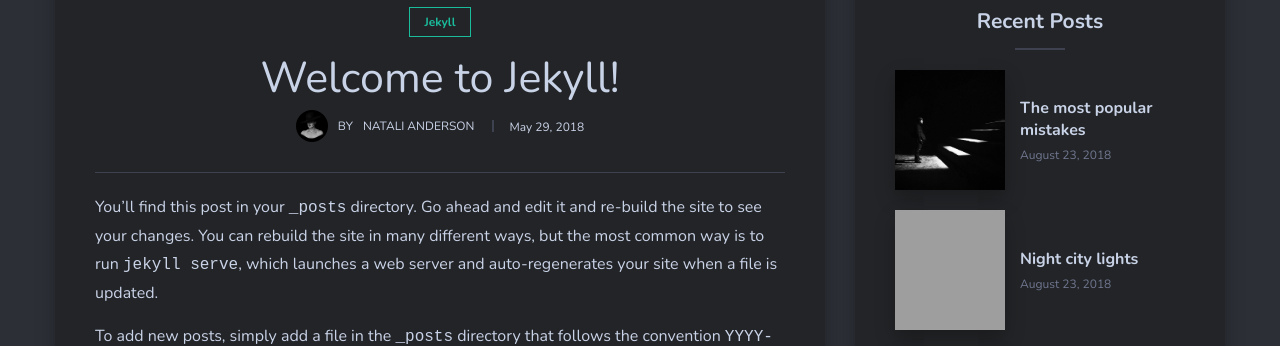
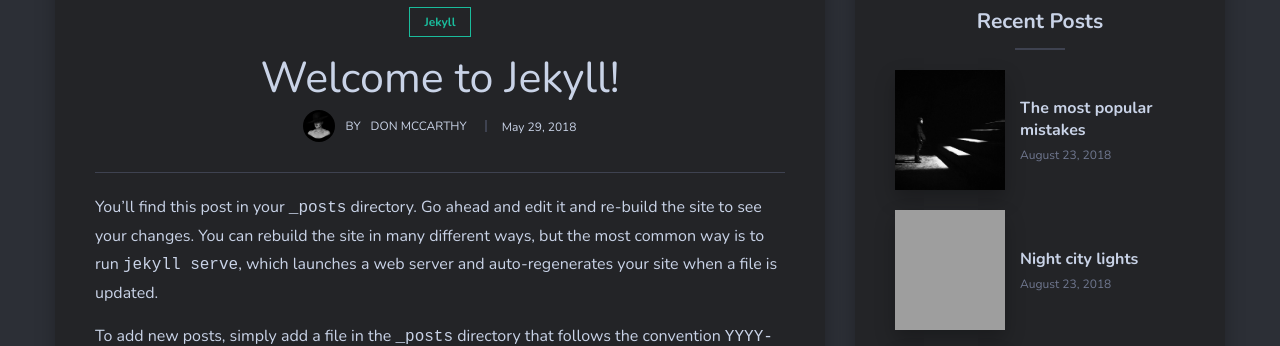
Before and after one commit to stewardwildcat/astronomycamp.github.io, a Jekyll site: the page built from _posts/2018-05-29-welcome-to-jekyll.markdown, in a window 1280 px wide and 900 px high, scrolled down 616 px. Shown: the part 142-488 px from the top of the window. Built offline with Jekyll 4.4.1, drawn with Linux system fonts in a browser that asks for light colours; nearby versions of some CDN libraries; grey boxes are pictures that could not be loaded.

Commit message:
Update _config.yml

```diff
--- a/_config.yml
+++ b/_config.yml
@@ -1,15 +1,15 @@
 #-------------------------------
 # General Site Settings
 
-title: Galada Theme | Theme for Jekyll
-description: Galada is an easy and simple theme for Jekyll. Dark colors, give it a special exquisite look. A careful approach to design and features make it an ideal solution for a personal blog. # this means to ignore newlines until "baseurl:"
+title: Astronomy Camp | Celebrating 32 Years of Summer Science Camps
+description: Exploring together with the spirit of Apollo - Astronomy Camp 2019 # this means to ignore newlines until "baseurl:"
 baseurl: "/" # the subpath of your site, e.g. /blog
-url: "" # the base hostname & protocol for your site, e.g. http://example.com
+url: "http://astronomycamp.org" # the base hostname & protocol for your site, e.g. http://example.com
 
 
 #-------------------------------
 # About Section
-author-name:   Natali Anderson
+author-name:   Don McCarthy
 author-avatar: 09.jpg
 
 
```
